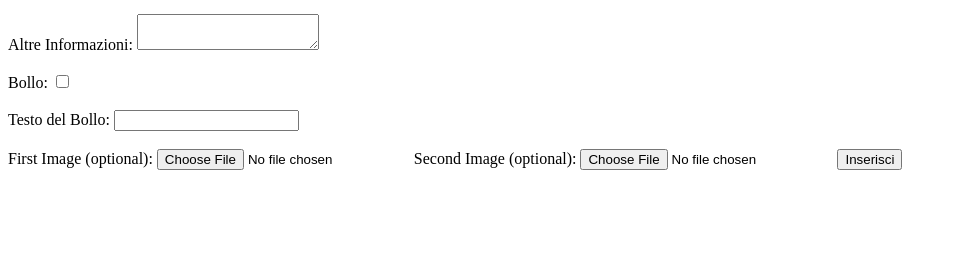
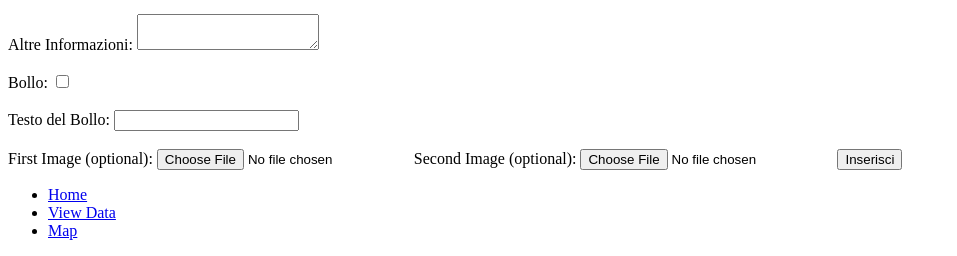
Before and after one commit to francescatomei/capuan_bronzes_db_map, a Flask app: page / in a window 1280 px wide. Shown: the part 1175-1431 px from the top of the page, without its empty margins (0-957 px from the left). Before the commit the page ends 1345 px from the top, so only its background shows below. Run offline with Flask 3, Linux system fonts and the light colour scheme; some libraries are stand-ins or nearby versions.

Commit message:
Aggiunto menu di navigazione e route per view_data e map

```diff
--- a/templates/form.html
+++ b/templates/form.html
@@ -141,5 +141,13 @@
         <!-- Submit Button -->
         <button type="submit">Inserisci</button>
     </form>
+<nav>
+    <ul>
+        <li><a href="/">Home</a></li>
+        <li><a href="/view_data">View Data</a></li>
+        <li><a href="/map">Map</a></li>
+    </ul>
+</nav>
+
 </body>
 </html>
```
